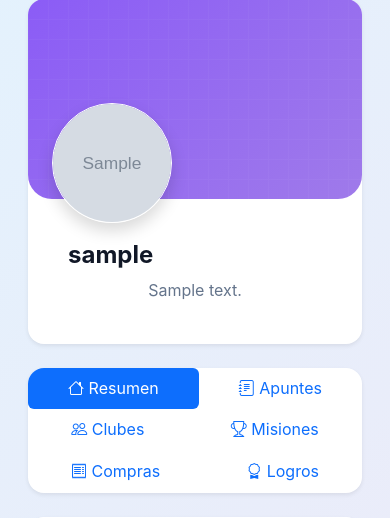
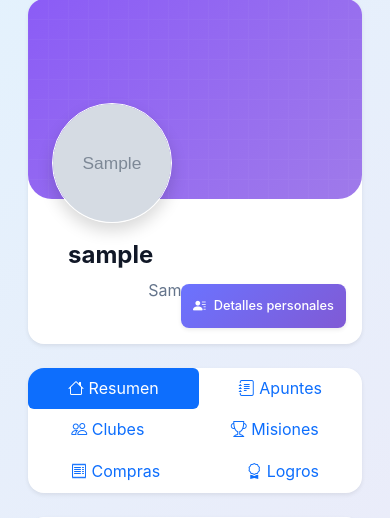
Before and after one commit to RoggerMS/Crunevo2, a Flask app: page /perfil in a window 390 px wide. Shown: the part 105-623 px from the top of the page. Run offline with Flask 3, Linux system fonts and the light colour scheme; a user stored in the database is signed in; tables that the repository leaves empty hold one stand-in row (values such as "Sample post"); grey boxes marked "Sample" are stand-in pictures; data that the repository does not hold is empty; some libraries are stand-ins or nearby versions.

Commit message:
profile: details button and layout

```diff
--- a/crunevo/static/css/perfil.css
+++ b/crunevo/static/css/perfil.css
@@ -100,7 +100,8 @@
   margin-top: 4px;
 }
 
-.achievements-section {
+.achievements-section,
+.logros-section {
   margin-bottom: 2rem;
 }
 
@@ -108,6 +109,12 @@
   display: grid;
   grid-template-columns: repeat(3, 1fr);
   gap: 1rem;
+}
+
+@media (max-width: 768px) {
+  .achievements-grid {
+    grid-template-columns: repeat(2, 1fr);
+  }
 }
 
 @media (min-width: 768px) {
--- a/crunevo/templates/auth/perfil.html
+++ b/crunevo/templates/auth/perfil.html
@@ -37,7 +37,7 @@
   {% endif %}
 </div>
         </div>
-        <div class="card-body p-4" style="margin-top: -60px;">
+        <div class="card-body position-relative p-4" style="margin-top: -60px;">
 
           <div class="row align-items-center">
             <div class="col-auto">
@@ -84,16 +84,20 @@
               {% if is_own_profile %}
               <div class="col-auto">
                 <div class="btn-group-vertical">
-                  <button class="btn btn-primary btn-sm">
-                    <i class="bi bi-pencil"></i> Editar Perfil
-                </button>
-                <button class="btn btn-outline-primary btn-sm">
-                  <i class="bi bi-eye"></i> Ver como Público
-                </button>
-              </div>
+                  <button class="btn btn-outline-primary btn-sm">
+                    <i class="bi bi-eye"></i> Ver como Público
+                  </button>
+                </div>
             </div>
             {% endif %}
           </div>
+
+          {% if current_user.id == user.id %}
+          <a href="{{ url_for('settings.index') }}#personal"
+             class="btn btn-primary btn-sm shadow-sm position-absolute end-0 bottom-0 m-3">
+            <i class="bi bi-person-lines-fill"></i> Detalles personales
+          </a>
+          {% endif %}
 
           <!-- Mobile profile info -->
           <div class="d-lg-none mt-3">
```
Also changed, not shown: AGENTS.md (+1 -0 lines).
